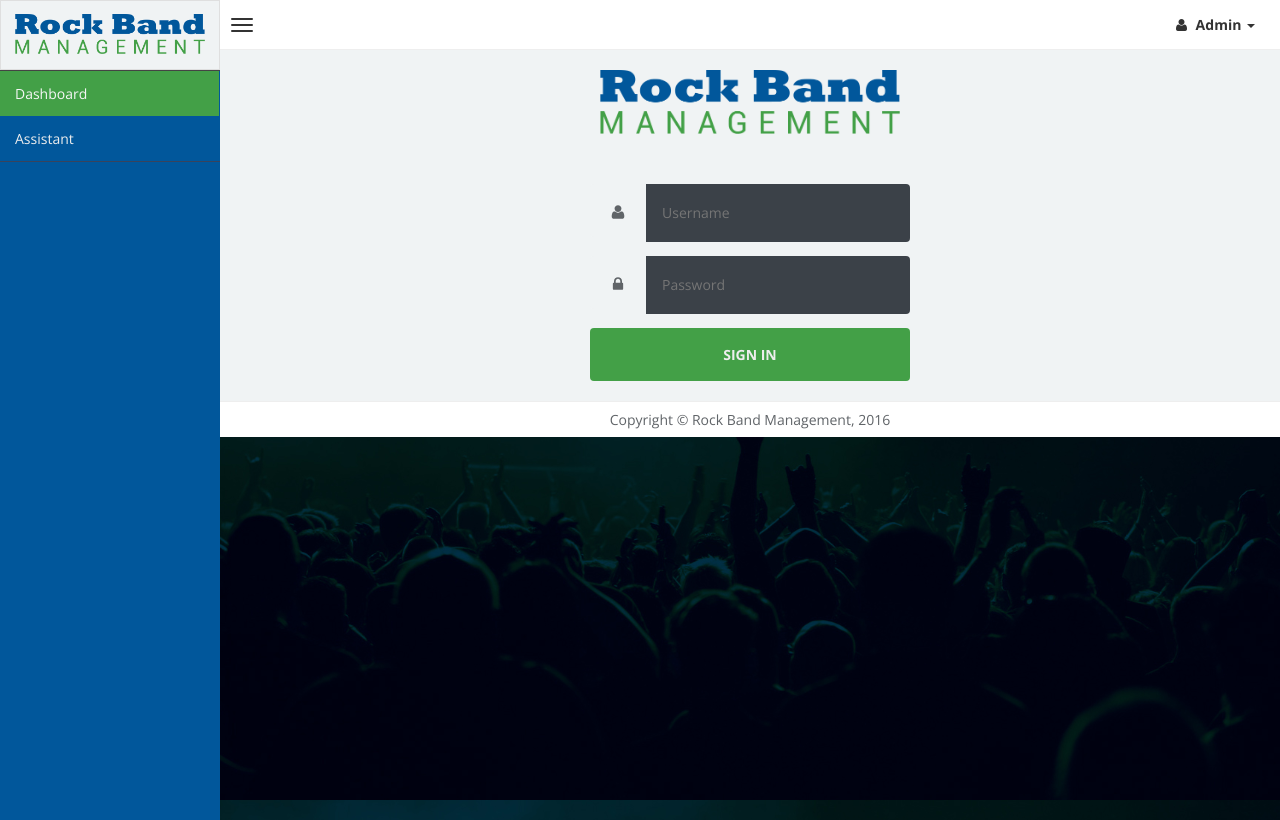
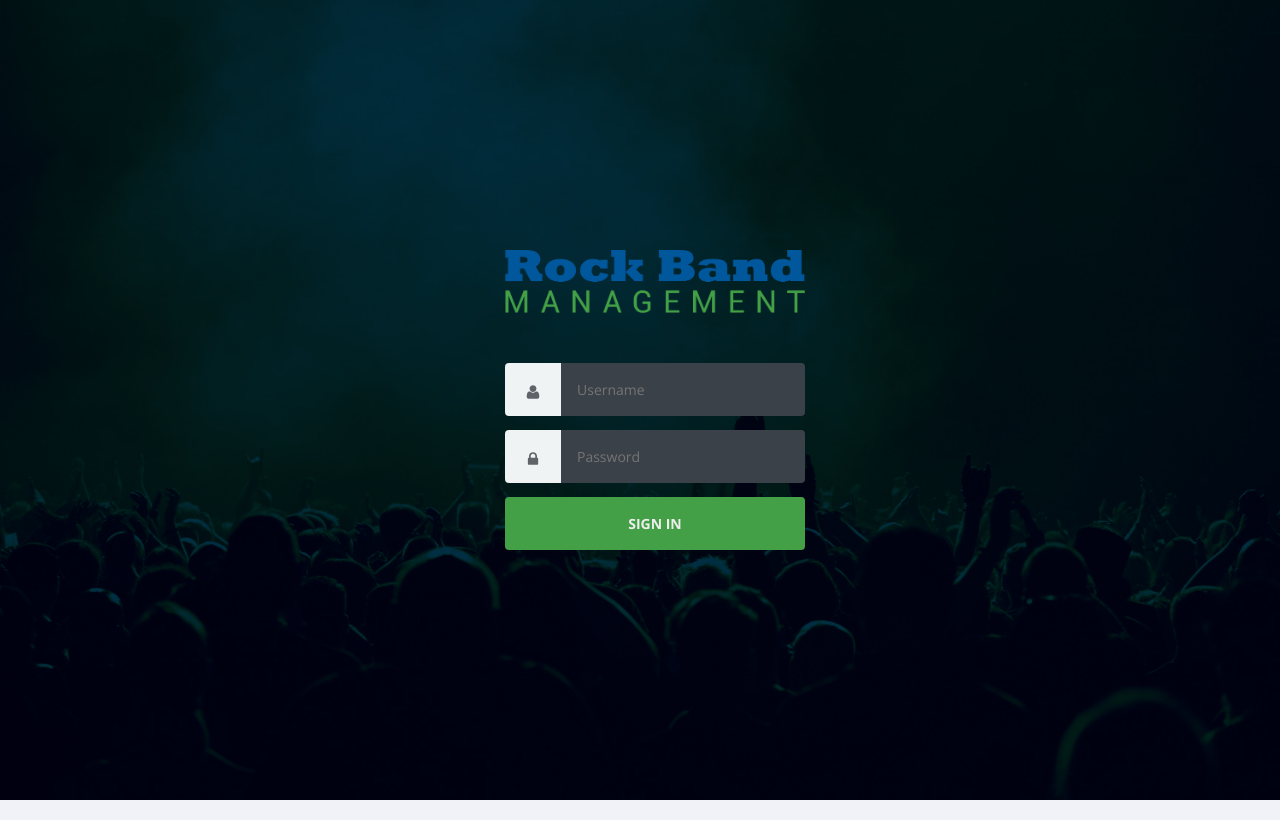
Before and after one commit to bhailogee/GigsServer, a website: page public/index.html at #/login in a window 1280 px wide. Drawn offline with nearby package versions, Linux system fonts and the light colour scheme; some packages are replaced by stand-ins of ours.

Commit message:
Web App changes version 2

```diff
--- a/public/app.js
+++ b/public/app.js
@@ -3,26 +3,25 @@ var routerApp = angular.module('routerApp', ['ui.router']);
 routerApp.config(function ($stateProvider, $urlRouterProvider, $locationProvider) {
     $stateProvider
 
-        .state('home', {
-            url: '/home',
-            templateUrl: 'dashboard.html'
+        .state('main', {
+            templateUrl: 'main.html'
         })
-         .state('dashboard', {
+         .state('main.dashboard', {
              url: '/dashboard',
              templateUrl: 'dashboard.html',
              controller: "dashboardController"
          })
-        .state('recorddetail', {
+        .state('main.recorddetail', {
             url: '/recorddetail/:recordid',
             templateUrl: 'recordetail.html',
             controller: 'recordetailController'
         })
-        .state('assistant', {
+        .state('main.assistant', {
             url: '/assistant',
             templateUrl: 'assistant.html',
             controller: 'assistantController'
         })
-         .state('addassistant', {
+         .state('main.addassistant', {
              url: '/addassistant',
              templateUrl: 'addassistant.html'
          })
@@ -33,6 +32,13 @@ routerApp.config(function ($stateProvider, $urlRouterProvider, $locationProvider
     })
     $urlRouterProvider.otherwise('/login');
     //$locationProvider.html5Mode(true);
+});
+routerApp.run(function ($state) {
+    $state.go('login');
+});
+
+routerApp.controller('mainController', function ($scope, $http) {
+
 });
 
 routerApp.controller('dashboardController', function ($scope, $http) {
@@ -98,7 +104,9 @@ routerApp.controller('assistantController', function ($window,$scope, $http) {
         $window.location.href = '#/assistant';
     }
 })
-routerApp.controller('loginController', function ($window, $scope, $http) {
+routerApp.controller('loginController', function ($window, $scope, $http, $state) {
+
+
     var Admin;
     $scope.LoginData = function () {
 
@@ -107,7 +115,8 @@ routerApp.controller('loginController', function ($window, $scope, $http) {
         var Password = "admin";
         if($scope.Username == UserName && $scope.Password == Password)
         {
-            $window.location.href = '#/home';
+            //$window.location.href = '#/home';
+            $state.go('main.dashboard');
         }
         else {
             alert("User name and password does not match ! :(")
--- a/public/css/login.css
+++ b/public/css/login.css
@@ -3,6 +3,11 @@
 /* helpers/align.css */
 
 .align {
+
+  height: 100%;
+  position: fixed;
+  left: 50%;
+  margin-left: -135px;
   -webkit-box-align: center;
   -webkit-align-items: center;
       -ms-flex-align: center;
@@ -29,7 +34,7 @@
   margin-right: auto;
   max-width: 320px;
   max-width: 20rem;
-  width: 90%;
+  width: 100%;
 }
 
 /* helpers/hidden.css */
@@ -163,7 +168,7 @@ input[type='submit'] {
   padding: 1rem;
 }
 
-.login label {
+.login .login-input {
   background-color: #F0F3F4;
   border-bottom-right-radius: 0;
   border-top-right-radius: 0;
@@ -171,6 +176,7 @@ input[type='submit'] {
   padding-left: 1.25rem;
   padding-right: 20px;
   padding-right: 1.25rem;
+  margin-bottom: 0px !important;
 }
 
 .login input[type='password'],
@@ -242,3 +248,9 @@ p {
   width: 100%;
   height: 2px;
 }
+input:required {
+  box-shadow:none !important;
+}
+input:invalid {
+  box-shadow:0 0 3px red;
+}
--- a/public/css/style.css
+++ b/public/css/style.css
@@ -1,4 +1,4 @@
-*/
+
 html,
 body {
   overflow-x: hidden!important;
@@ -16,7 +16,10 @@ a:active,
 a:focus {
   outline: none;
   text-decoration: none;
-  color: #72afd2;
+  color: #;
+}
+ui-view {
+    display: block;
 }
 /* Layouts */
 .wrapper {
@@ -619,17 +622,17 @@ Gradient Background colors
     Components: navbar, logo and content header
 -------------------------------------------------
 */
-body > .header {
+body .header {
   position: relative;
   max-height: 100px;
   z-index: 1030;
 }
-body > .header .navbar {
+body .header .navbar {
   height: 50px;
   margin-bottom: 0;
   margin-left: 220px;
 }
-body > .header .navbar .sidebar-toggle {
+body .header .navbar .sidebar-toggle {
   float: left;
   padding: 9px 5px;
   margin-top: 8px;
@@ -643,10 +646,10 @@ body > .header .navbar .sidebar-toggle {
   -moz-border-radius: 0 !important;
   border-radius: 0 !important;
 }
-body > .header .navbar .sidebar-toggle:hover .icon-bar {
+body .header .navbar .sidebar-toggle:hover .icon-bar {
   background: #f6f6f6;
 }
-body > .header .navbar .sidebar-toggle .icon-bar {
+body .header .navbar .sidebar-toggle .icon-bar {
   display: block;
   width: 22px;
   height: 2px;
@@ -654,18 +657,18 @@ body > .header .navbar .sidebar-toggle .icon-bar {
   -moz-border-radius: 4px;
   border-radius: 4px;
 }
-body > .header .navbar .sidebar-toggle .icon-bar + .icon-bar {
+body .header .navbar .sidebar-toggle .icon-bar + .icon-bar {
   margin-top: 4px;
 }
-body > .header .navbar .nav > li.user > a {
+body .header .navbar .nav > li.user > a {
   font-weight: bold;
 }
-body > .header .navbar .nav > li.user > a > .fa,
-body > .header .navbar .nav > li.user > a > .glyphicon,
-body > .header .navbar .nav > li.user > a > .ion {
+body .header .navbar .nav > li.user > a > .fa,
+body .header .navbar .nav > li.user > a > .glyphicon,
+body .header .navbar .nav > li.user > a > .ion {
   margin-right: 5px;
 }
-body > .header .navbar .nav > li > a > .label {
+body .header .navbar .nav > li > a > .label {
   -webkit-border-radius: 50%;
   -moz-border-radius: 50%;
   border-radius: 50%;
@@ -680,10 +683,10 @@ body > .header .navbar .nav > li > a > .label {
   text-align: center;
   padding: 2px;
 }
-body > .header .navbar .nav > li > a:hover > .label {
+body .header .navbar .nav > li > a:hover > .label {
   top: 3px;
 }
-body > .header .logo {
+body .header .logo {
  float: left;
 font-size: 20px;
 line-height: 56px;
@@ -695,7 +698,7 @@ font-weight: 500;
 height: 70px;
 display: block;
 }
-body > .header .logo .icon {
+body .header .logo .icon {
   margin-right: 10px;
 }
 .right-side > .content-header {
--- a/public/index.html
+++ b/public/index.html
@@ -38,78 +38,11 @@
     </style>
 </head>
 <body class="skin-black" ng-app="routerApp">
-    <!-- header logo: style can be found in header.less -->
-    <header class="header">
-        <a href="index.html" class="logo">
-            <img src="img/LOGO.png" class="img-responsive logo-img">
-        </a>
-        <!-- Header Navbar: style can be found in header.less -->
-        <nav class="navbar navbar-static-top" role="navigation">
-            <!-- Sidebar toggle button-->
-            <a href="#" class="navbar-btn sidebar-toggle" data-toggle="offcanvas" role="button">
-                <span class="sr-only">Toggle navigation</span>
-                <span class="icon-bar"></span>
-                <span class="icon-bar"></span>
-                <span class="icon-bar"></span>
-            </a>
-            <div class="navbar-right">
-                <ul class="nav navbar-nav">
 
+    <ui-view></ui-view>
 
-                    <!-- User Account: style can be found in dropdown.less -->
-                    <li class="dropdown user user-menu">
-                        <a class="dropdown-toggle" data-toggle="dropdown">
-                            <i class="fa fa-user"></i>
-                            <span>Admin <i class="caret"></i></span>
-                        </a>
-                        <ul class="dropdown-menu dropdown-custom dropdown-menu-right">
-                            <li class="dropdown-header text-center">Account</li>
-                            <li class="divider"></li>
-                            <li>
-                                <a href="#"><i class="fa fa-ban fa-fw pull-right"></i> Logout</a>
-                            </li>
-                        </ul>
-                    </li>
-                </ul>
-            </div>
-        </nav>
-    </header>
-    <div class="wrapper row-offcanvas row-offcanvas-left">
-        <!-- Left side column. contains the logo and sidebar -->
-        <aside class="left-side sidebar-offcanvas">
-            <!-- sidebar: style can be found in sidebar.less -->
-            <section class="sidebar">
-                <!-- sidebar menu: : style can be found in sidebar.less -->
-                <ul class="sidebar-menu">
-                    <li class="active">
-
-                        <a ui-sref="dashboard">Dashboard</a>
-                    </li>
-                    <li>
-                        <a ui-sref="assistant">Assistant</a>
-                    </li>
-
-                </ul>
-            </section>
-            <!-- /.sidebar -->
-        </aside>
-
-        <aside class="right-side">
-            <!-- Main content -->
-            <section class="content">
-
-                <ui-view></ui-view>
-                <!-- Main row -->
-                <!-- row end -->
-            </section><!-- /.content -->
-            <div class="footer-main">
-                Copyright &copy Rock Band Management, 2016
-            </div>
-        </aside><!-- /.right-side -->
-
-    </div><!-- ./wrapper -->
-    <script src="js/angular.min.js"></script>
-    <script src="js/angular-ui-router.min.js"></script>
+    <script src="http://code.angularjs.org/1.2.13/angular.js"></script>
+    <script src="//cdnjs.cloudflare.com/ajax/libs/angular-ui-router/0.2.8/angular-ui-router.min.js"></script>
     <script src="app.js"></script>
     <!-- jQuery 2.0.2 -->
     <script src="http://ajax.googleapis.com/ajax/libs/jquery/2.0.2/jquery.min.js"></script>
--- a/public/login.html
+++ b/public/login.html
@@ -1,29 +1,17 @@
-<!DOCTYPE html>
-<html lang="en">
-
-<head>
-    <meta charset="utf-8">
-
-    <title>Login</title>
-
-    <meta name="viewport" content="width=device-width, initial-scale=1">
-
+<div class="align">
     <link href="https://fonts.googleapis.com/css?family=Open+Sans:400,700" rel="stylesheet">
-    <link href="css/login.css" rel="stylesheet" type="text/css" />
-</head>
-
-<body class="align" ng-app="routerApp">
+  <link href="css/login.css" rel="stylesheet" type="text/css" />
     <div class="grid" ng-controller="loginController">
         <img src="img/LOGO.png" class="login-logo">
         <form class="form login margin-top-50">
 
             <div class="form__field">
-                <label for="login__username"><svg class="icon"><use xmlns:xlink="http://www.w3.org/1999/xlink" xlink:href="#user"></use></svg><span class="hidden">Username</span></label>
+                <label class="login-input" for="login__username"><svg class="icon"><use xmlns:xlink="http://www.w3.org/1999/xlink" xlink:href="#user"></use></svg><span class="hidden">Username</span></label>
                 <input ng-model="Username" id="login__username" type="text" name="username" class="form__input" placeholder="Username" required>
             </div>
 
             <div class="form__field">
-                <label for="login__password"><svg class="icon"><use xmlns:xlink="http://www.w3.org/1999/xlink" xlink:href="#lock"></use></svg><span class="hidden">Password</span></label>
+                <label class="login-input" for="login__password"><svg class="icon"><use xmlns:xlink="http://www.w3.org/1999/xlink" xlink:href="#lock"></use></svg><span class="hidden">Password</span></label>
                 <input ng-model="Password" id="login__password" type="password" name="password" class="form__input" placeholder="Password" required>
             </div>
 
@@ -34,6 +22,4 @@
     </div>
 
     <svg xmlns="http://www.w3.org/2000/svg" class="icons"><symbol id="arrow-right" viewBox="0 0 1792 1792"><path d="M1600 960q0 54-37 91l-651 651q-39 37-91 37-51 0-90-37l-75-75q-38-38-38-91t38-91l293-293H245q-52 0-84.5-37.5T128 1024V896q0-53 32.5-90.5T245 768h704L656 474q-38-36-38-90t38-90l75-75q38-38 90-38 53 0 91 38l651 651q37 35 37 90z" /></symbol><symbol id="lock" viewBox="0 0 1792 1792"><path d="M640 768h512V576q0-106-75-181t-181-75-181 75-75 181v192zm832 96v576q0 40-28 68t-68 28H416q-40 0-68-28t-28-68V864q0-40 28-68t68-28h32V576q0-184 132-316t316-132 316 132 132 316v192h32q40 0 68 28t28 68z" /></symbol><symbol id="user" viewBox="0 0 1792 1792"><path d="M1600 1405q0 120-73 189.5t-194 69.5H459q-121 0-194-69.5T192 1405q0-53 3.5-103.5t14-109T236 1084t43-97.5 62-81 85.5-53.5T538 832q9 0 42 21.5t74.5 48 108 48T896 971t133.5-21.5 108-48 74.5-48 42-21.5q61 0 111.5 20t85.5 53.5 62 81 43 97.5 26.5 108.5 14 109 3.5 103.5zm-320-893q0 159-112.5 271.5T896 896 624.5 783.5 512 512t112.5-271.5T896 128t271.5 112.5T1280 512z" /></symbol></svg>
-</body>
-
-</html>
+</div>
```
Also changed, not shown: public/dashboard.html (line endings or trailing spaces).
